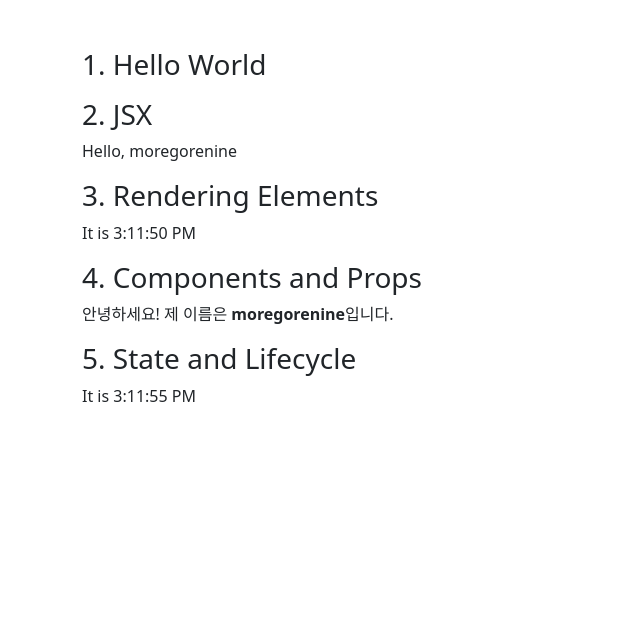
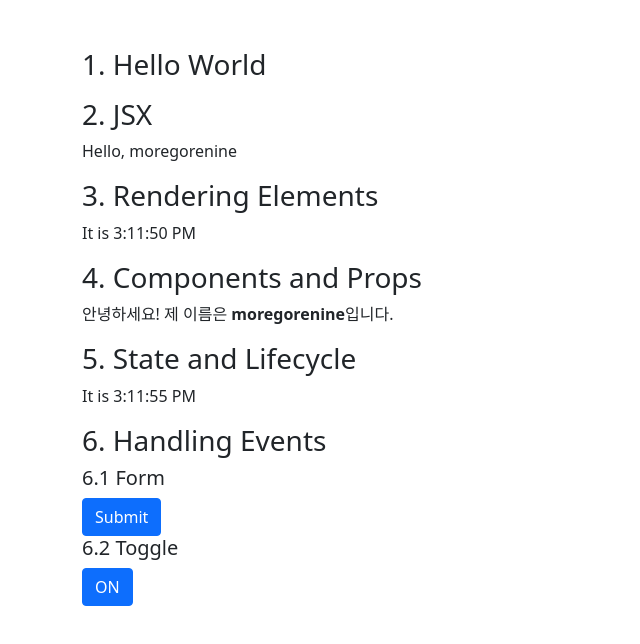
Before and after one commit to moregorenine/react-boilerplate, a React (Create React App) app: page / in a window 1280 px wide. Shown: the top 644 px of the page, without its empty margins (0-640 px from the left). Built offline with nearby package versions, Linux system fonts and the light colour scheme.

Commit message:
[feature] 6.handling-events

```diff
--- a/src/App.js
+++ b/src/App.js
@@ -5,6 +5,8 @@ import Jsx from './reactjs.org/2.jsx/Jsx'
 import RenderingElements from './reactjs.org/3.rendering-elements/RenderingElements'
 import Welcome from './reactjs.org/4.components-props/Welcome'
 import Clock from './reactjs.org/5.state-lifecycle/Clock'
+import Form from './reactjs.org/6.handling-events/Form'
+import Toggle from './reactjs.org/6.handling-events/Toggle'
 // import Counter from './state/Counter'
 
 const App = () => {
@@ -15,6 +17,8 @@ const App = () => {
             <RenderingElements></RenderingElements>
             <Welcome name={'moregorenine'}/>
             <Clock/>
+            <Form/>
+            <Toggle/>
         </div>
     );
 }
--- a/src/reactjs.org/1.hello-world/HelloWorld.js
+++ b/src/reactjs.org/1.hello-world/HelloWorld.js
@@ -1,8 +1,8 @@
 const HelloWorld = function () {
     return (
-        <article className={"mt-3"}>
+        <section className={"mt-3"}>
             <h3>1. Hello World</h3>
-        </article>
+        </section>
     )
 }
 
--- a/src/reactjs.org/2.jsx/Jsx.js
+++ b/src/reactjs.org/2.jsx/Jsx.js
@@ -1,10 +1,10 @@
 const Jsx = function () {
     const name = 'moregorenine'
     return (
-        <article className={"mt-3"}>
+        <section className={"mt-3"}>
             <h3>2. JSX</h3>
             <div>Hello, {name}</div>
-        </article>
+        </section>
     )
 }
 
--- a/src/reactjs.org/3.rendering-elements/RenderingElements.js
+++ b/src/reactjs.org/3.rendering-elements/RenderingElements.js
@@ -1,9 +1,9 @@
 const RenderingElements = function () {
     return (
-        <article className={"mt-3"}>
+        <section className={"mt-3"}>
             <h3>3. Rendering Elements</h3>
             <div>It is {new Date().toLocaleTimeString()}</div>
-        </article>
+        </section>
     )
 }
 
--- a/src/reactjs.org/4.components-props/Welcome.js
+++ b/src/reactjs.org/4.components-props/Welcome.js
@@ -2,12 +2,12 @@
 
 const Welcome = function (props) {
     return (
-        <article className={'mt-3'}>
+        <section className={'mt-3'}>
             <h3>4. Components and Props</h3>
             <div>
                 안녕하세요! 제 이름은 <b>{props.name}</b>입니다.
             </div>
-        </article>
+        </section>
     )
 }
 
--- a/src/reactjs.org/5.state-lifecycle/Clock.js
+++ b/src/reactjs.org/5.state-lifecycle/Clock.js
@@ -25,7 +25,7 @@ class Clock extends React.Component {
 
     render() {
         return (
-            <article className={'mt-3'}>
+            <section className={'mt-3'}>
                 {/*5. State and Lifecycle*/}
                 {/*6. Handling Events*/}
                 {/*7. Conditional Rendering*/}
@@ -36,7 +36,7 @@ class Clock extends React.Component {
                 {/*12. Thinking In React*/}
                 <h3>5. State and Lifecycle</h3>
                 <div>It is {this.state.date.toLocaleTimeString()}</div>
-            </article>
+            </section>
         )
     }
 }
--- /dev/null
+++ b/src/reactjs.org/6.handling-events/Form.js
@@ -0,0 +1,25 @@
+const Form = () => {
+    function handleSubmit(e) {
+        e.preventDefault()
+        alert('You clicked submit.')
+    }
+
+    return (
+        <section className={'mt-3'}>
+            {/*7. Conditional Rendering*/}
+            {/*8. Lists and Keys*/}
+            {/*9. Forms*/}
+            {/*10. Lifting State Up*/}
+            {/*11. Composition vs Inheritance*/}
+            {/*12. Thinking In React*/}
+            <h3>6. Handling Events</h3>
+            <h5>6.1 Form</h5>
+            <form onSubmit={handleSubmit}>
+                <button type={"submit"} className={"btn btn-primary"}>Submit</button>
+            </form>
+        </section>
+    )
+
+}
+
+export default Form
--- /dev/null
+++ b/src/reactjs.org/6.handling-events/Toggle.js
@@ -0,0 +1,30 @@
+import React from 'react'
+
+class Toggle extends React.Component {
+    constructor(props) {
+        super(props);
+        this.state = {
+            isToggleOn: true
+        }
+        this.handleClick = this.handleClick.bind(this)
+    }
+
+    handleClick() {
+        this.setState(preState => ({
+            isToggleOn: !preState.isToggleOn
+        }))
+    }
+
+    render() {
+        return (
+            <section>
+                <h5>6.2 Toggle</h5>
+                <button onClick={this.handleClick} className={"btn btn-primary"}>
+                    {this.state.isToggleOn ? 'ON' : 'OFF'}
+                </button>
+            </section>
+        )
+    }
+}
+
+export default Toggle
```
